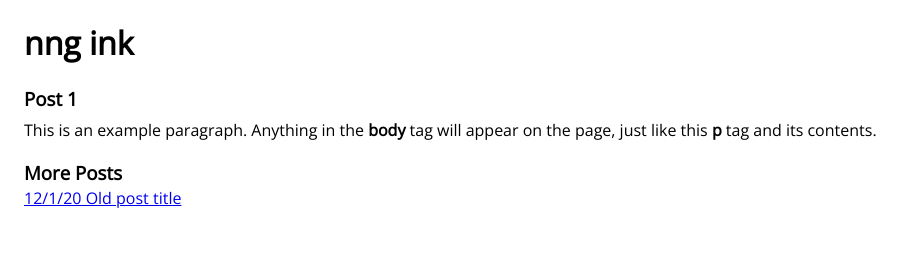
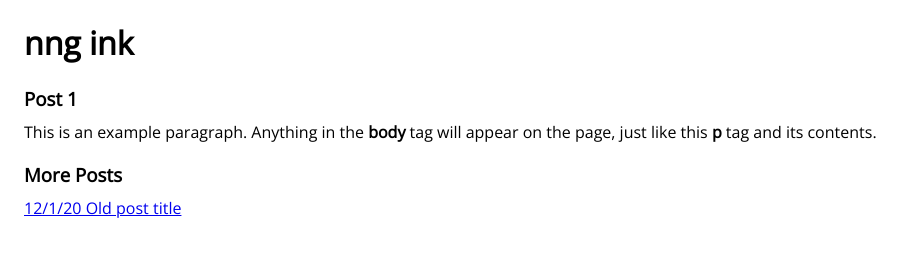
Before and after one commit to nngrey19/nngrey19.github.io, a plain HTML site: page index.html in a window 1280 px wide. Shown: the whole page, without its empty margins (0-915 px from the left). Drawn offline with nearby package versions, Linux system fonts and the light colour scheme.

Commit message:
update page

```diff
--- a/index.html
+++ b/index.html
@@ -10,7 +10,7 @@
     <div class="container">
       <h1>nng ink</h1>
       <h3>Post 1</h3>
-      <p>This is an example paragraph. Anything in the <strong>body</strong> tag will appear on the page, just like this <strong>p</strong> tag and its contents.</p>
+      <div>This is an example paragraph. Anything in the <strong>body</strong> tag will appear on the page, just like this <strong>p</strong> tag and its contents.</div>
       <h3>More Posts</h3>
       <ul>
         <li><a href='#'>12/1/20 Old post title</a></li>
--- a/mystyle.css
+++ b/mystyle.css
@@ -14,5 +14,5 @@ ul {
 }
 
 h3 {
-  margin-bottom: -8px;
+  margin-bottom: 10px;
 }
```
